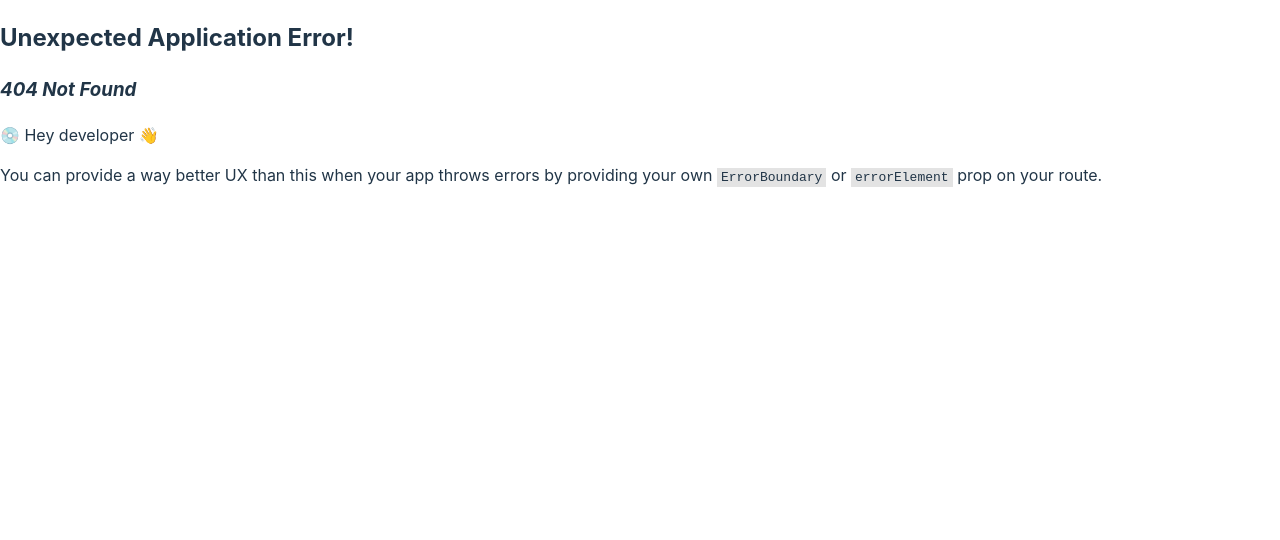
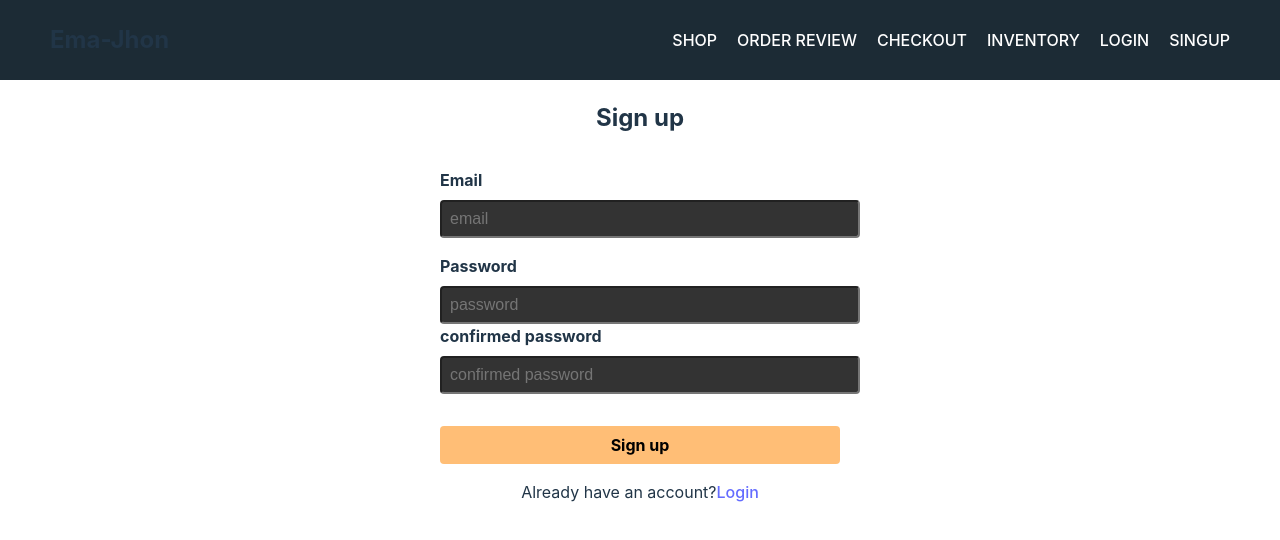
Before and after one commit to jhimi01/ema-jhon, a React (Vite) app: page /singup in a window 1280 px wide. Before the commit this address had no page. Shown: the top 540 px of the page. Built offline with nearby package versions, Linux system fonts and the light colour scheme.

Commit message:
firebase auth

```diff
--- a/package.json
+++ b/package.json
@@ -12,6 +12,7 @@
     "@fortawesome/fontawesome-svg-core": "^6.4.0",
     "@fortawesome/free-solid-svg-icons": "^6.4.0",
     "@fortawesome/react-fontawesome": "^0.2.0",
+    "firebase": "^9.19.1",
     "localforage": "^1.10.0",
     "match-sorter": "^6.3.1",
     "react": "^18.2.0",
--- /dev/null
+++ b/src/component/Checkout/Checkout.jsx
@@ -0,0 +1,11 @@
+import React from 'react';
+
+const Checkout = () => {
+    return (
+        <div>
+            <h2>checkout</h2>
+        </div>
+    );
+};
+
+export default Checkout;
--- a/src/component/Header/Header.jsx
+++ b/src/component/Header/Header.jsx
@@ -1,15 +1,32 @@
-import React from 'react';
+import React, { useContext } from 'react';
 import './Header.css'
 import { Link } from 'react-router-dom';
+import { AuthContext } from '../provider/AuthProvider';
 const Header = () => {
+
+    const { user, logout } = useContext(AuthContext)
+    // console.log(user.email)
+
+    const logoutformpage =()=>{
+        logout()
+        .then(() => {
+          // Sign-out successful.
+          setSuccess('Sign-out successful')
+        }).catch((error) => {
+          setSuccess(error.message)
+        });
+      }
     return (
         <nav className='header'>
             <h2>Ema-Jhon</h2>
             <div>
                 <Link to="/">shop</Link>
-                <Link to="orders">order review</Link>
-                <Link to="inventory">inventory</Link>
-                <Link to="login">login</Link>
+                <Link to="/orders">order review</Link>
+                <Link to="/checkout">checkout</Link>
+                <Link to="/inventory">inventory</Link>
+                <Link to="/login">login</Link>
+                <Link to="/singup">singup</Link>
+                {user && <span>welcome {user.email}<button onClick={logoutformpage}>logOut</button></span>}
             </div>
         </nav>
     );
--- a/src/component/Login/Login.jsx
+++ b/src/component/Login/Login.jsx
@@ -1,11 +1,123 @@
-import React from 'react';
+import React, { useContext, useState } from 'react';
+import { Link } from 'react-router-dom';
+import { AuthContext } from '../provider/AuthProvider';
 
 const Login = () => {
+    const [errors, setErrors] = useState('');
+    const [success, setSuccess] = useState({});
+    const { login } = useContext(AuthContext)
+
+
+    const handleSubmit = (e) => {
+      e.preventDefault();
+      const form = e.target;
+      const email = form.email.value;
+      const password = form.password.value;
+
+      login(email, password)
+      .then(result => {
+        const loggedIn = result.user;
+        console.log(loggedIn)
+        setSuccess('')
+        form.reset();
+        setErrors('')
+      })
+      .catch(error =>{
+        console.log(error)
+        setErrors(error.message)
+      })
+    };
+
+
     return (
-        <div>
-            login here
+      <form onSubmit={handleSubmit} style={formStyle}>
+        <h2 style={titleStyle}>Login</h2>
+        <div style={inputWrapperStyle}>
+          <label htmlFor="email" style={labelStyle}>Email</label>
+          <input
+            type="email"
+            id="email"
+            name='email'
+            placeholder='email'
+            style={inputStyle(errors.email)}
+            required
+          />
+          {errors.email && <span style={errorStyle}>{errors.email}</span>}
         </div>
+        <div style={inputWrapperStyle}>
+          <label htmlFor="password" style={labelStyle}>Password</label>
+          <input
+            type="password"
+            id="password"
+            name='password'
+            placeholder='password'
+            style={inputStyle(errors.password)}
+            required
+          />
+          {errors && <span>{errors}</span>}
+          {/* {success && <span style={{color: 'green'}}>{success}</span>} */}
+        </div>
+        <button type="submit" style={buttonStyle}>Login</button>
+
+        <p>New to here?<Link to='/singup'>Create account</Link></p>
+      </form>
     );
 };
 
 export default Login;
+
+
+
+const formStyle = {
+    maxWidth: '400px',
+    margin: '0 auto',
+    display: 'flex',
+    flexDirection: 'column',
+    alignItems: 'center',
+  };
+
+  const titleStyle = {
+    fontSize: '24px',
+    fontWeight: 'bold',
+    marginBottom: '32px',
+    textAlign: 'center',
+  };
+
+  const inputWrapperStyle = {
+    display: 'flex',
+    flexDirection: 'column',
+    marginBottom: '16px',
+    width: '100%',
+  };
+
+  const labelStyle = {
+    marginBottom: '8px',
+    fontWeight: 'bold',
+    fontSize: '16px',
+  };
+
+  const inputStyle = (hasError) => ({
+    padding: '8px',
+    borderRadius: '4px',
+    backgroundColor: '#333',
+    fontSize: '16px',
+    width: '100%',
+  });
+
+
+  const buttonStyle = {
+    backgroundColor: '#ffbe76',
+    color: 'black',
+    padding: '8px 16px',
+    borderRadius: '4px',
+    fontSize: '16px',
+    fontWeight: 'bold',
+    cursor: 'pointer',
+    transition: 'background-color 0.2s',
+    marginTop: '16px',
+    width: '100%',
+  };
+
+  buttonStyle[':hover'] = {
+    backgroundColor: 'darkblue',
+  };
--- /dev/null
+++ b/src/component/Singup/SingUp.jsx
@@ -0,0 +1,153 @@
+import React, { useContext, useState } from 'react';
+import './Singup.css'
+import { Link } from 'react-router-dom';
+import { AuthContext } from '../provider/AuthProvider';
+
+const SingUp = () => {
+  const [errors, setErrors] = useState('');
+  const { createuser} = useContext(AuthContext)
+
+  const handleSubmit = (e) => {
+    e.preventDefault();
+    const form = e.target;
+    const email = form.email.value;
+    const password = form.password.value;
+    const confirmedPassword = form.confirmedPassword.value
+    console.log(email, password, confirmedPassword);
+
+    setErrors('')
+    if(password !== confirmedPassword){
+       setErrors('Your password did not match')
+       return;
+    }else if(password.length < 6){
+        setErrors('Your password must be at least 6 characters')
+    }
+
+    else{
+      setErrors('')
+      form.reset()
+    }
+
+    createuser( email, password)
+    .then(result =>{
+      const logged  = result.user;
+      console.log(logged)
+    })
+    .catch(error =>{
+      console.log(error)
+      setErrors(error.message)
+    })
+    // Form validation
+
+  };
+
+  return (
+    <form onSubmit={handleSubmit} style={formStyle}>
+      <h2 style={titleStyle}>Sign up</h2>
+      <div style={inputWrapperStyle}>
+        <label htmlFor="email" style={labelStyle}>Email</label>
+        <input
+          type="email"
+          id="email"
+          name='email'
+          placeholder='email'
+          style={inputStyle(errors.email)}
+          required
+        />
+        {errors.email && <span style={errorStyle}>{errors.email}</span>}
+      </div>
+      <div style={inputWrapperStyle}>
+        <label htmlFor="password" style={labelStyle}>Password</label>
+        <input
+          type="password"
+
+          name='password'
+          placeholder='password'
+          style={inputStyle(errors.password)}
+          required
+        />
+        <label htmlFor="password" style={labelStyle}>confirmed password</label>
+        <input
+          type="password"
+
+          name='confirmedPassword'
+          placeholder='confirmed password'
+          style={inputStyle(errors.password)}
+          required
+        />
+     {/* <p style={{ color: errors ? 'red' : 'green' }}>{errors}</p> */}
+     {/* {errors ? <p style={{ color: 'green' }}>{errors}</p> : <p style={{ color: 'red' }}>{errors}</p>} */}
+     {errors && <p style={{color: 'red'}}>{errors}</p>}
+
+
+      </div>
+      <button type="submit" style={buttonStyle}>Sign up</button>
+     {/* {errors ? <p style={{ color: 'green' }}>{errors}</p> : <p style={{ color: 'red' }}>No errors!</p>} */}
+     {/* {errors ? <p style={{ color: 'green' }}>{errors}</p> : <p style={{ color: 'red' }}>{errors}</p>} */}
+    <p>Already have an account?<Link to='/login'>Login</Link></p>
+    </form>
+    );
+};
+
+export default SingUp;
+
+
+
+const formStyle = {
+  maxWidth: '400px',
+  margin: '0 auto',
+  display: 'flex',
+  flexDirection: 'column',
+  alignItems: 'center',
+};
+
+const titleStyle = {
+  fontSize: '24px',
+  fontWeight: 'bold',
+  marginBottom: '32px',
+  textAlign: 'center',
+};
+
+const inputWrapperStyle = {
+  display: 'flex',
+  flexDirection: 'column',
+  marginBottom: '16px',
+  width: '100%',
+};
+
+const labelStyle = {
+  marginBottom: '8px',
+  fontWeight: 'bold',
+  fontSize: '16px',
+};
+
+const inputStyle = (hasError) => ({
+  padding: '8px',
+  borderRadius: '4px',
+  backgroundColor: '#333',
+  fontSize: '16px',
+  width: '100%',
+});
+
+const errorStyle = {
+  color: 'red',
+  fontSize: '14px',
+  marginTop: '4px',
+};
+
+const buttonStyle = {
+  backgroundColor: '#ffbe76',
+  color: 'black',
+  padding: '8px 16px',
+  borderRadius: '4px',
+  fontSize: '16px',
+  fontWeight: 'bold',
+  cursor: 'pointer',
+  transition: 'background-color 0.2s',
+  marginTop: '16px',
+  width: '100%',
+};
+
+buttonStyle[':hover'] = {
+  backgroundColor: '#ff3',
+};
--- /dev/null
+++ b/src/component/provider/AuthProvider.jsx
@@ -0,0 +1,40 @@
+import React, { createContext, useState } from 'react';
+import {  createUserWithEmailAndPassword, getAuth, signInWithEmailAndPassword, signOut } from "firebase/auth";
+import app from '../../firebase/firebase.config';
+
+
+
+export const AuthContext = createContext(null);
+
+const auth = getAuth(app)
+
+
+const AuthProvider = ({children}) => {
+    const [user, setUser] = useState(null)
+
+    const createuser = (email , password) => {
+       return createUserWithEmailAndPassword( auth, email, password)
+    }
+
+    const login = (email, password)=>{
+        return signInWithEmailAndPassword(auth, email, password)
+    }
+
+    const logout = ()=>{
+       return signOut(auth)
+    }
+
+    const authInfo = {
+       user,
+       createuser,
+       login,
+       logout
+    }
+    return (
+        <AuthContext.Provider value={authInfo}>
+            {children}
+        </AuthContext.Provider>
+    );
+};
+
+export default AuthProvider;
--- /dev/null
+++ b/src/firebase/firebase.config.js
@@ -0,0 +1,18 @@
+// Import the functions you need from the SDKs you need
+import { initializeApp } from "firebase/app";
+// TODO: Add SDKs for Firebase products that you want to use
+// https://firebase.google.com/docs/web/setup#available-libraries
+
+// Your web app's Firebase configuration
+const firebaseConfig = {
+  apiKey: "AIzaSyCEAGqvzHHRaGTlKj3jqXdNolxUGlj4IiE",
+  authDomain: "ema-jhon-simple-firebase-9dc93.firebaseapp.com",
+  projectId: "ema-jhon-simple-firebase-9dc93",
+  storageBucket: "ema-jhon-simple-firebase-9dc93.appspot.com",
+  messagingSenderId: "438375511238",
+  appId: "1:438375511238:web:51434e9515989c8dd1d3c7"
+};
+
+// Initialize Firebase
+const app = initializeApp(firebaseConfig);
+export default app;
```
Also changed, not shown: src/main.jsx (+12 -1 lines), src/component/Singup/Singup.css (added), 1 other file (tests, documents, lock files or other folders).
